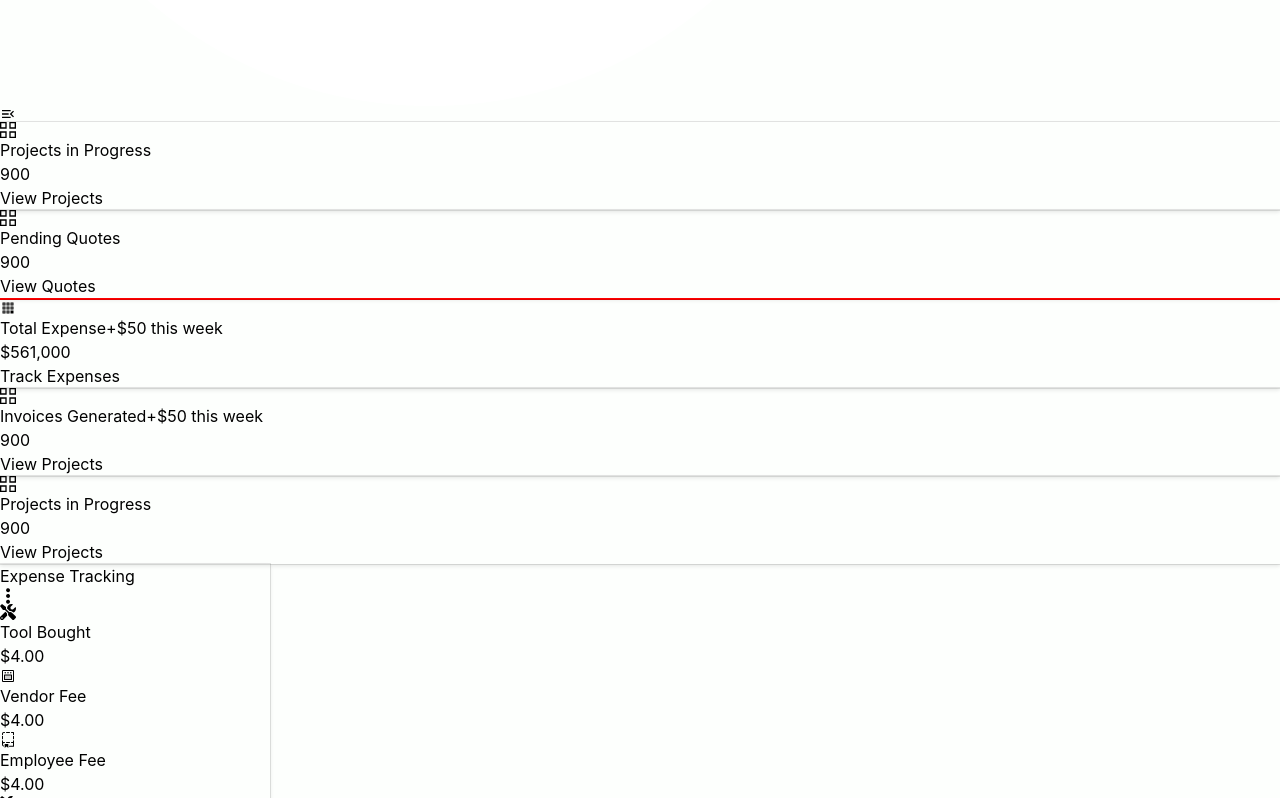
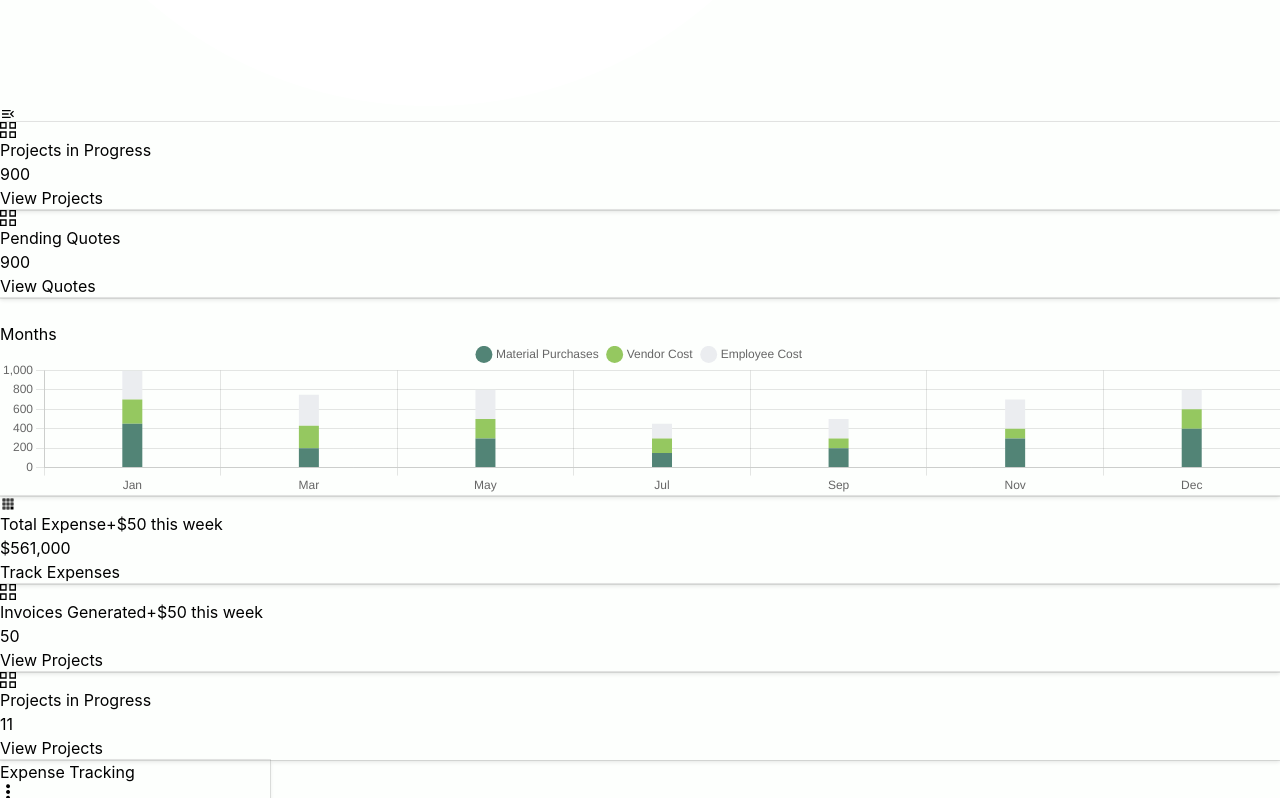
Before and after one commit to aliahmadCode/admin-dashboard, a React (Vite) app: page / in a window 1280 px wide. Shown: the part 2540-3338 px from the top of the page. Built offline with nearby package versions, Linux system fonts and the light colour scheme.

Commit message:
working commit

```diff
--- a/index.html
+++ b/index.html
@@ -4,7 +4,7 @@
     <meta charset="UTF-8" />
     <link rel="icon" type="image/svg+xml" href="/react.svg" />
     <meta name="viewport" content="width=device-width, initial-scale=1.0" />
-    <title>Vite + React</title>
+    <title>React</title>
   </head>
   <body>
     <div id="root"></div>
--- a/package.json
+++ b/package.json
@@ -10,7 +10,9 @@
     "preview": "vite preview"
   },
   "dependencies": {
+    "chart.js": "^4.4.3",
     "react": "^18.2.0",
+    "react-chartjs-2": "^5.2.0",
     "react-dom": "^18.2.0",
     "react-icons": "^5.2.1",
     "react-router-dom": "^6.23.1"
--- a/src/App.jsx
+++ b/src/App.jsx
@@ -33,15 +33,15 @@ function App() {
     <>
       <div className="flex">
         <SideBar />
-        <div className="flex flex-col w-[98vw] lg:w-[78vw] xl:w-[85vw] ">
+        <div className="flex flex-col w-[98vw] lg:w-[78vw] xl:w-[85vw] mt-0">
           <Navbar />
           <Header />
           <div className=" w-[100%]  relative  mt-8 sm:mt-1 lg:mt-8">
             <div
-              onClick={() => setisHide((prev) => !prev)}
+
               className="xl:w-[55vw] 2xl:w-[60vw] lg:w-[72vw]  w-[96vw] flex flex-wrap xl:justify-center justify-center gap-1 lg:mx-2 mb-5"
             >
-              <div className="xl:hidden absolute top-[-37px] right-5 lg:top-[-35px] lg:right-14 cursor-pointer  px-[7px] py-[7px] rounded-sm text-[18px] hover:bg-[#95c860] hover:text-white">
+              <div onClick={() => setisHide((prev) => !prev)} className="xl:hidden absolute top-[-37px] right-5 lg:top-[-35px] lg:right-14 cursor-pointer  px-[7px] py-[7px]  rounded-sm text-[18px] hover:bg-[#95c860] hover:text-white">
                 {isHide ? <RxCross2 /> : <MdOutlineMenuOpen />}
               </div>
               <Progress />
--- a/src/components/Chart.jsx
+++ b/src/components/Chart.jsx
@@ -1,9 +1,20 @@
-import {useState, useEffect, useRef} from 'react'
-function Chart(){
-    return (
-        <>
-          <div className='w-[70%] md:w-[60%] lg:w-[49%] bder'></div>
-        </>
-    )}
+import { useState, useEffect, useRef } from "react";
+import MyChart from "./ChartJs";
 
-export default Chart
+function Chart() {
+  return (
+    <>
+      <div className="flex w-[70%] md:w-[60%]  lg:w-[49%] gap-2 box-shaodw rounded-lg ml-1 xl:ml-0">
+        <div className="w-full flex items-center relative justify-center py-5 sm:py-6 lg:py-0">
+          <div className="absolute text-[12px] rotate-text position-left">Expenses</div>
+          <div className="absolute bottom-1 lg:bottom-[68px] text-[12px]">Months</div>
+          <div className="w-[300px] sm:w-[380px] lg:w-[350px] xl:w-[320px] 2xl:w-[380px]">
+            <MyChart />
+          </div>
+        </div>
+      </div>
+    </>
+  );
+}
+
+export default Chart;
--- /dev/null
+++ b/src/components/ChartJs.jsx
@@ -0,0 +1,83 @@
+import React from "react";
+import { Bar } from "react-chartjs-2";
+
+import {
+  Chart as ChartJS,
+  CategoryScale,
+  LinearScale,
+  BarElement,
+  Title,
+  Tooltip,
+  Legend,
+} from "chart.js";
+
+ChartJS.register(
+  CategoryScale,
+  LinearScale,
+  BarElement,
+  Title,
+  Tooltip,
+  Legend
+);
+
+const MyChart = () => {
+  const data = {
+    labels: ["Jan", "Mar", "May", "Jul", "Sep", "Nov", "Dec"],
+    datasets: [
+      {
+        label: "Material Purchases",
+        data: [450, 200, 300, 150, 200, 300, 400],
+        backgroundColor: "#528476",
+        maxBarThickness: 20,
+      },
+      {
+        label: "Vendor Cost",
+        data: [250, 230, 200, 150, 100, 100, 200],
+        backgroundColor: "#95c860",
+        maxBarThickness: 20,
+      },
+      {
+        label: "Employee Cost",
+        data: [300, 320, 300, 150, 200, 300, 200],
+        backgroundColor: "#ebedf0",
+        maxBarThickness: 20,
+      },
+    ],
+  };
+
+  const options = {
+    responsive: true,
+    maintainAspectRatio: false,
+    scales: {
+      x: {
+        type: "category",
+        stacked: true,
+        beginAtZero: true,
+        categoryPercentage: 0.5,
+        barPercentage: 0.8,
+      },
+      y: {
+        stacked: true,
+        beginAtZero: true,
+      },
+    },
+    layout: {
+      padding: {
+        top: -7.6,
+      },
+    },
+    plugins: {
+      legend: {
+        labels: {
+          usePointStyle: true,
+          pointStyle: "circle",
+        },
+      },
+    },
+
+  };
+
+  return <Bar data={data} options={options} />;
+};
+
+export default MyChart;
--- a/src/components/Expense.jsx
+++ b/src/components/Expense.jsx
@@ -16,9 +16,9 @@ function Expense() {
                 <span className="font-[600] text-[14px]">+$50 this week</span>
               </div>
             </div>
-            <h3 className="text-[#95c860] text-[30px] sm:text-[40px] font-bold">$561,000</h3>
+            <h3 className="text-[#95c860] text-[28px] sm:text-[38px] font-bold">$561,000</h3>
           </div>
-          <div className="flex justify-center items-center rounded-lg py-2 bg-[#95c860] text-white sm:w-[25%]">
+          <div className="flex justify-center items-center rounded-lg py-2 bg-[#95c860] text-white  lg:w-[25%]">
             Track Expenses
           </div>
         </div>
--- a/src/components/Invoices.jsx
+++ b/src/components/Invoices.jsx
@@ -16,7 +16,7 @@ function Invoices() {
                 <span className="font-[600] text-[14px]">+$50 this week</span>
               </div>
             </div>
-            <h3 className="text-[#95c860] text-[30px] font-bold">900</h3>
+            <h3 className="text-[#95c860] text-[37px] sm:text-[40px] font-bold">50</h3>
           </div>
           <div className="flex justify-center items-center rounded-lg py-2 bg-[#95c860] w-[50%] text-white">
             View Projects
@@ -32,7 +32,7 @@ function Invoices() {
                 Projects in Progress
               </span>
             </div>
-            <h3 className="text-[#95c860] text-[30px] font-bold">900</h3>
+            <h3 className="text-[#95c860] text-[37px] sm:text-[40px] font-bold">11</h3>
           </div>
           <div className="flex justify-center items-center rounded-lg py-2 bg-[#95c860] w-[50%] text-white">
             View Projects
--- a/src/components/Navbar.jsx
+++ b/src/components/Navbar.jsx
@@ -76,7 +76,7 @@ function Navbar() {
             <IoSearchOutline />
           </div>
         </div>
-        <div className="flex mr-3 gap-3">
+        <div className="flex mr-5 sm:mr-3 gap-3 sm:gap-3">
           <TbBellFilled className="bg-[#fefffe] text-[#528476] px-2 py-1 rounded-full text-[35px] shadow-md" />
           <RiSettings3Fill className="bg-[#fefffe] text-[#528476] px-2 py-1 rounded-full text-[35px] shadow-md" />
           <img
--- a/src/components/Progress.jsx
+++ b/src/components/Progress.jsx
@@ -13,7 +13,7 @@ function Progress() {
               </div>
               <span className="font-[600] text-[18px]">Projects in Progress</span>
             </div>
-            <h3 className="text-[#95c860] text-[30px] font-bold">900</h3>
+            <h3 className="text-[#95c860] text-[35px] sm:text-[40px] font-bold">900</h3>
           </div>
           <div className="flex justify-center items-center rounded-lg py-2 bg-[#95c860] w-[50%] text-white">View Projects</div>
         </div>
@@ -25,7 +25,7 @@ function Progress() {
               </div>
               <span className="font-[600] text-[18px]">Pending Quotes</span>
             </div>
-            <h3 className="text-[#95c860] text-[30px] font-bold">900</h3>
+            <h3 className="text-[#95c860] text-[35px] sm:text-[40px] font-bold">900</h3>
           </div>
           <div className="flex justify-center items-center rounded-lg py-2 bg-[#95c860] w-[50%] text-white">View Quotes</div>
         </div>
--- a/src/index.css
+++ b/src/index.css
@@ -25,6 +25,83 @@
 .box-shaodw{
   box-shadow: 0 0 0 1px rgba(0, 0, 0, 0.1), 0 2px 4px rgba(0, 0, 0, 0.1);
 }
+
+.rotate-text{
+  transform: rotate(270deg);
+}
+
+@media screen and (min-width: 500px){
+  .position-left{
+    left: -18px;
+  }
+}
+@media screen and (min-width: 530px){
+  .position-left{
+    left: -10px;
+  }
+}
+@media screen and (min-width: 580px){
+  .position-left{
+    left: -1px;
+  }
+}
+@media screen and (min-width: 600px){
+  .position-left{
+    left: 7px;
+  }
+}
+@media screen and (min-width: 640px){
+  .position-left{
+    left: 2px;
+  }
+}
+@media screen and (min-width: 840px){
+  .position-left{
+    left: 17px;
+  }
+}
+@media screen and (min-width: 940px){
+  .position-left{
+    left: 42px;
+  }
+}
+@media screen and (min-width: 1000px){
+  .position-left{
+    left: -19px;
+  }
+}
+@media screen and (min-width: 1040px){
+  .position-left{
+    left: -15px;
+  }
+}
+@media screen and (min-width: 1100px){
+  .position-left{
+    left: -15px;
+  }
+}
+@media screen and (min-width: 1170px){
+  .position-left{
+    left: 0px;
+  }
+}
+@media screen and (min-width: 1280px){
+  .position-left{
+    left: -18px;
+  }
+}
+@media screen and (min-width: 1350px){
+  .position-left{
+    left: -10px;
+  }
+}
+@media screen and (min-width: 1580px){
+  .position-left{
+    left: 2px;
+  }
+}
+
+
 
 @media screen and (min-width: 1250px){
   .width-sidebar{
```
Also changed, not shown: 1 other file (tests, documents, lock files or other folders).
